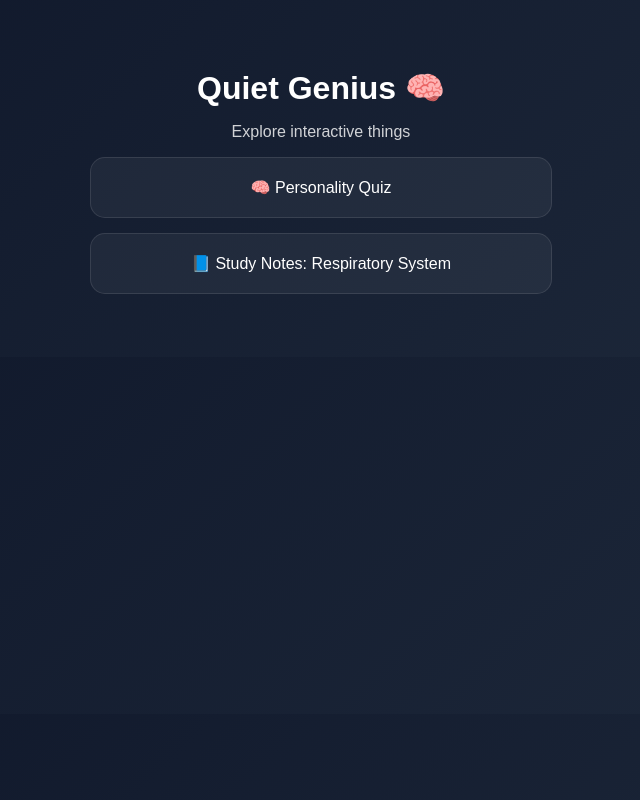
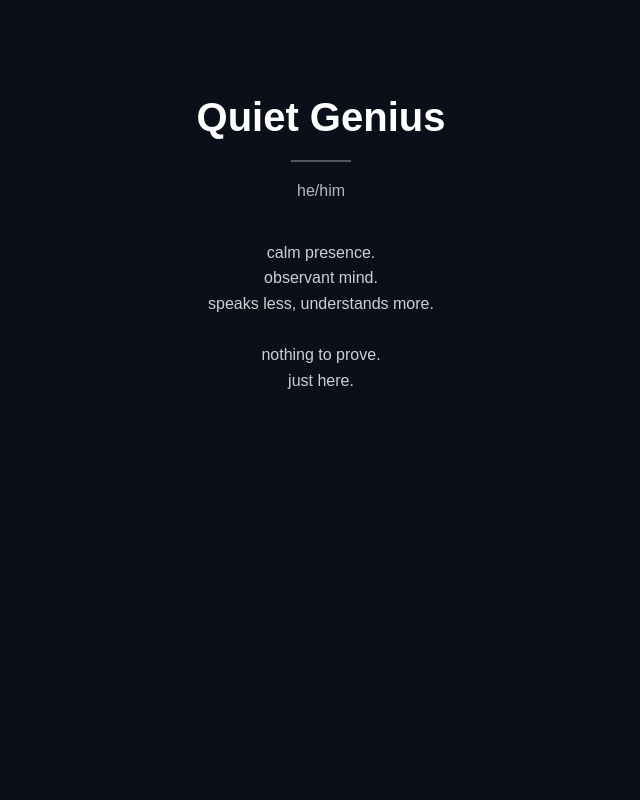
Before and after one commit to quietgenius/quietgenius.github.io, a plain HTML site: page index.html in a window 1280 px wide. Shown: the whole page, without its empty margins (319-959 px from the left). Drawn offline with Linux system fonts and the light colour scheme.

Commit message:
Update index.html

```diff
--- a/index.html
+++ b/index.html
@@ -5,50 +5,55 @@
   <style>
     body {
       font-family: Arial;
-      background: linear-gradient(135deg, #0f172a, #1e293b);
+      background: #0b0f1a;
       color: white;
       text-align: center;
-      padding: 40px;
+      padding: 60px;
     }
 
     h1 {
-      margin-bottom: 5px;
-    }
-
-    .card {
-      background: rgba(255,255,255,0.05);
-      border: 1px solid rgba(255,255,255,0.1);
-      padding: 20px;
-      margin: 15px auto;
-      width: 85%;
-      max-width: 420px;
-      border-radius: 15px;
-      cursor: pointer;
-      transition: 0.3s;
-    }
-
-    .card:hover {
-      transform: scale(1.03);
-      background: rgba(255,255,255,0.1);
+      font-size: 40px;
+      margin-bottom: 10px;
     }
 
     p {
+      opacity: 0.7;
+      font-size: 16px;
+      margin-bottom: 40px;
+    }
+
+    .line {
+      width: 60px;
+      height: 2px;
+      background: white;
+      margin: 20px auto;
+      opacity: 0.3;
+    }
+
+    .text {
+      max-width: 500px;
+      margin: auto;
       opacity: 0.8;
+      line-height: 1.6;
     }
   </style>
 </head>
 
 <body>
 
-<h1>Quiet Genius 🧠</h1>
-<p>Explore interactive things</p>
+<h1>Quiet Genius</h1>
 
-<div class="card" onclick="location.href='quiz1.html'">
-  🧠 Personality Quiz
-</div>
+<div class="line"></div>
 
-<div class="card" onclick="location.href='respiratory.html'">
-  📘 Study Notes: Respiratory System
+<p>he/him</p>
+
+<div class="text">
+  calm presence.<br>
+  observant mind.<br>
+  speaks less, understands more.<br><br>
+
+  nothing to prove.<br>
+  just here.
 </div>
 
 </body>
```
